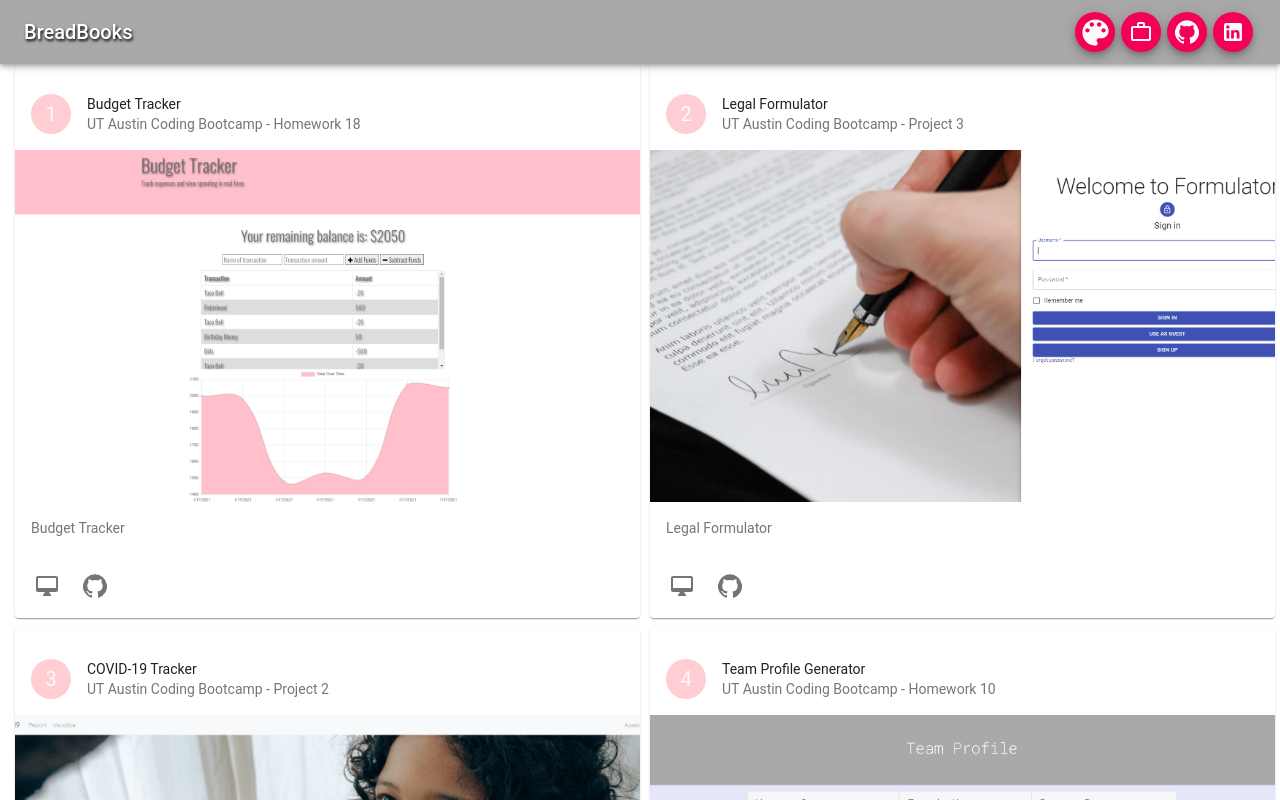
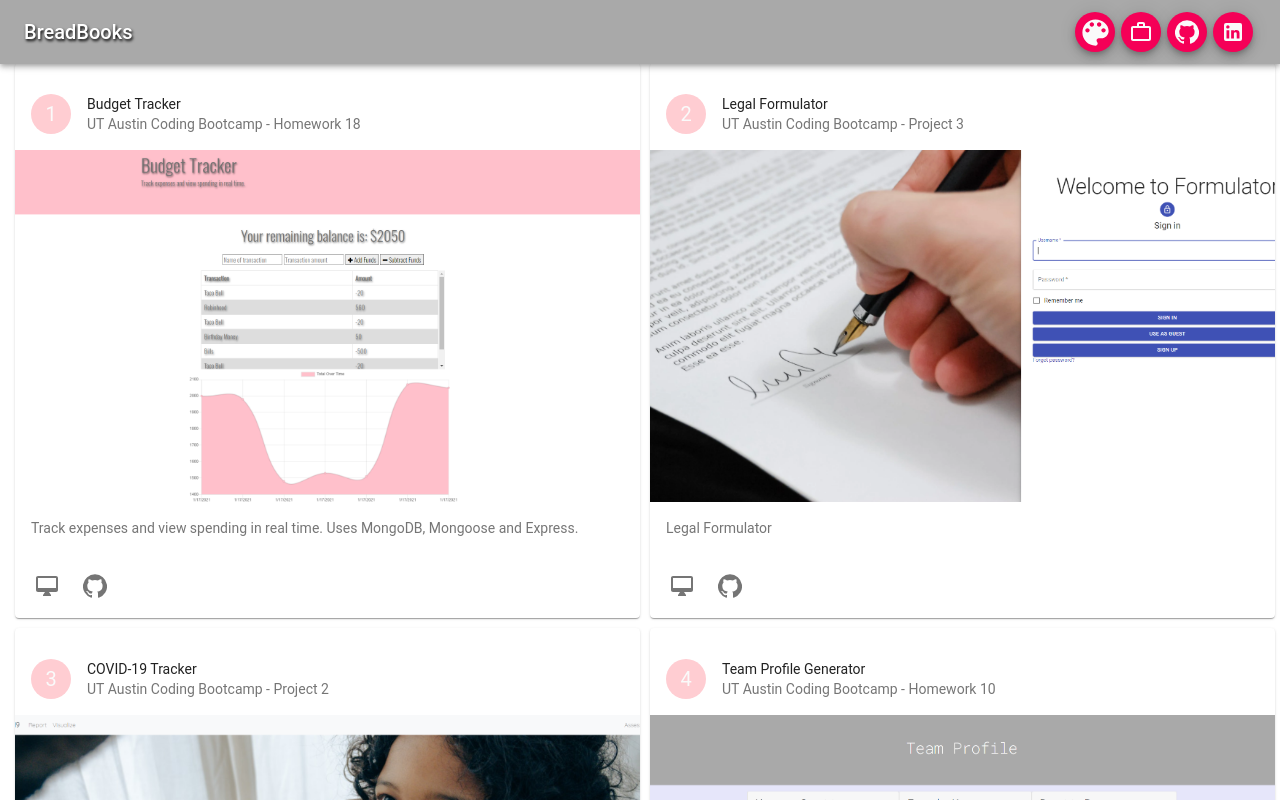
Before and after one commit to BreadBooks/FanciestPortfolio, a React (Create React App) app: page /Projects in a window 1280 px wide. Shown: the top 800 px of the page. Built offline with nearby package versions, Linux system fonts and the light colour scheme; a web font is replaced by a local one.

Commit message:
fixed bt about

```diff
--- a/src/components/Container/index.js
+++ b/src/components/Container/index.js
@@ -76,7 +76,7 @@ export default function MainContainer() {
       />
       <CardContent>
         <Typography variant="body2" color="textSecondary" component="p">
-          Budget Tracker
+        Track expenses and view spending in real time. Uses MongoDB, Mongoose and Express.
         </Typography>
       </CardContent>
       <CardActions disableSpacing>
```
